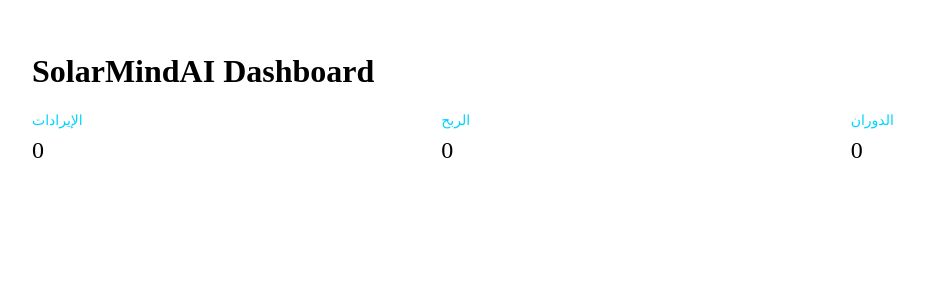
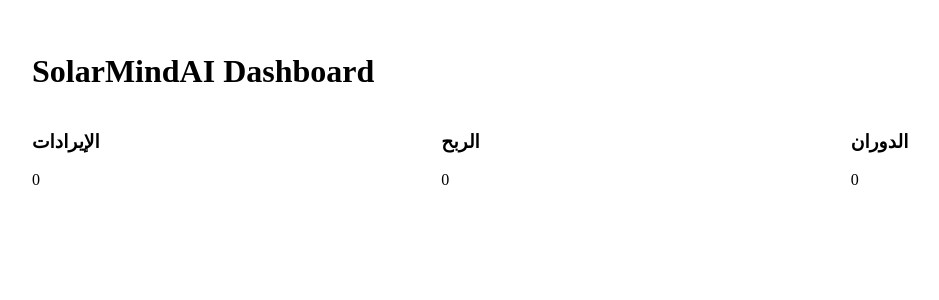
Before and after one commit to Mofeed25/Frontend, a Next.js app: page /dashboard in a window 1280 px wide. Shown: the top 300 px of the page, without its empty margins (0-939 px from the left). Built offline with nearby package versions, Linux system fonts and the light colour scheme; no server answers; sample sign-in values are in the browser's storage.

Commit message:
Update KPI.tsx

```diff
--- a/components/KPI.tsx
+++ b/components/KPI.tsx
@@ -1,10 +1,8 @@
 export default function KPI({ title, value }: any) {
     return (
-        <div className="card">
-            <div style={{ color: "#00D4FF", fontSize: 14 }}>{title}</div>
-            <div style={{ fontSize: 24, marginTop: 8 }}>
-                {value}
-            </div>
+        <div>
+            <h3>{title}</h3>
+            <p>{value}</p>
         </div>
     );
 }
```
